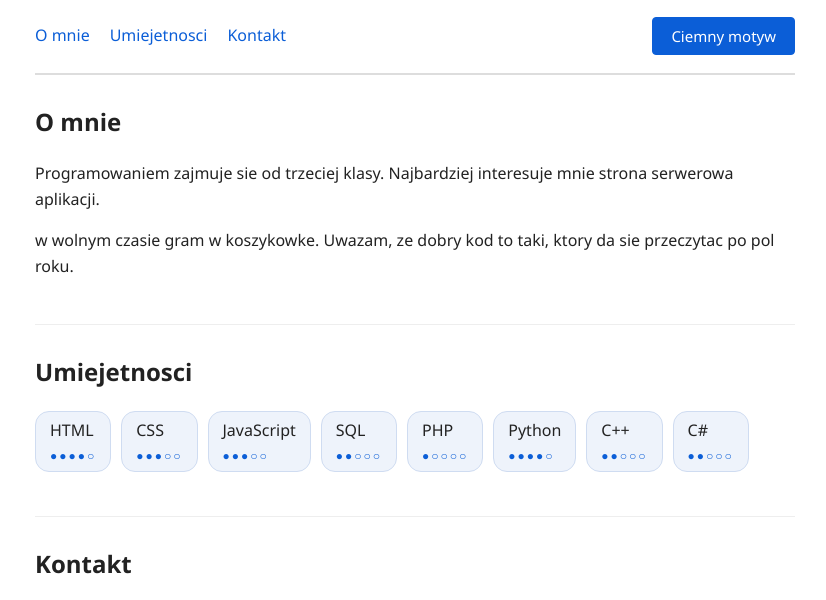
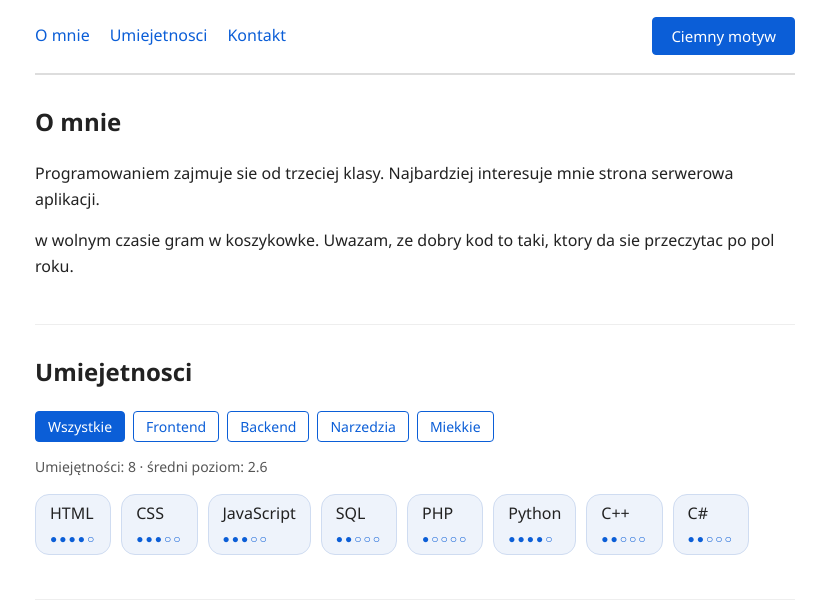
Before and after one commit to raxxer160/webowe, a plain HTML site: page index.html in a window 1280 px wide. Shown: the part 145-745 px from the top of the page, without its empty margins (225-1051 px from the left). Drawn offline with Linux system fonts and the light colour scheme.

Commit message:
MB4: filtrowanie po kategorii i podsumowanie

```diff
--- a/index.html
+++ b/index.html
@@ -34,6 +34,14 @@
         </section>
         <section id="umiejetnosci">
             <h2>Umiejetnosci</h2>
+            <div id="filtry">
+                <button class="aktywny" data-kategoria="wszystkie">Wszystkie</button>
+                <button data-kategoria="frontend">Frontend</button>
+                <button data-kategoria="backend">Backend</button>
+                <button data-kategoria="narzedzia">Narzedzia</button>
+                <button data-kategoria="miekkie">Miekkie</button>
+            </div>
+            <p id="podsumowanie"></p>
             <ul id="lista-umiejetnosci"></ul>
         </section>
         <section id="kontakt">
--- a/script.js
+++ b/script.js
@@ -13,12 +13,30 @@
 const komunikat = document.querySelector("#komunikat");
 const przycisk = document.querySelector("#przelacznik-motywu");
 const listaEL = document.querySelector("#lista-umiejetnosci");
+const podsumowanieEL = document.querySelector("#podsumowanie");
+const filtryEL = document.querySelector("#filtry");
 
 const pokazKomunikat = (tresc, rodzaj) => {
   komunikat.textContent = tresc;
   komunikat.classList.remove("blad", "sukces");
   komunikat.classList.add(rodzaj);
 }
+
+const filtrujPoKategorii = (lista, kategoria) =>
+  kategoria === "wszystkie" ? [...lista] : lista.filter(u => u.kategoria === kategoria);
+
+const sredniPoziom = (lista) => {
+  if (lista.length == 0) {
+    return 0;
+  }
+  const suma = lista.reduce((razem, { poziom }) => razem + poziom, 0);
+  return Math.round((suma / lista.length) * 10) / 10;
+}
+
+const podsumowanie = (lista) =>
+  lista.length === 0
+    ? "Brak umiejętności w tej kategorii."
+    : `Umiejętności: ${lista.length} · średni poziom: ${sredniPoziom(lista)}`;
 
 const budujListe = lista =>
   lista.map(({ nazwa, poziom }) => `
@@ -29,7 +47,23 @@
     </li>
     `).join("");
 
-listaEL.innerHTML = budujListe(umiejetnosci);
+const pokazUmiejetnosci = (kategoria = "wszystkie") => {
+  const wybrane = filtrujPoKategorii(umiejetnosci, kategoria);
+  listaEL.innerHTML = budujListe(wybrane);
+  console.log(podsumowanie(wybrane))
+  podsumowanieEL.innerText = podsumowanie(wybrane);
+}
+
+filtryEL.addEventListener("click", (event) => {
+  const przycisk = event.target.closest("button");
+  if (!przycisk) { return; }
+
+  filtryEL.querySelectorAll("button").forEach(b => b.classList.remove("aktywny"));
+  przycisk.classList.add("aktywny");
+  pokazUmiejetnosci(przycisk.dataset.kategoria);
+})
+
+pokazUmiejetnosci();
 
 formularz.addEventListener("submit", (e) => {
   e.preventDefault();
--- a/style.css
+++ b/style.css
@@ -168,3 +168,28 @@
     border-color: #3a4150;
     color: #e8e8e8;
 }
+#filtry {
+    display: flex;
+    flex-wrap: wrap;
+    gap: 8px;
+    margin-bottom: 14px;
+}
+#filtry button {
+    background-color: #ffffff;
+    color: #0b5ed7;
+    padding: 5px 12px;
+    font-size: 14px;
+    align-self: auto;
+}
+#filtry button:hover {
+    background-color: #eef3fb;
+}
+#filtry button.aktywny {
+    background-color: #0b5ed7;
+    color: #ffffff;
+}
+#podsumowanie {
+    margin: 0 0 12px 0;
+    color: #555555;
+    font-size: 14px;
+}
```
